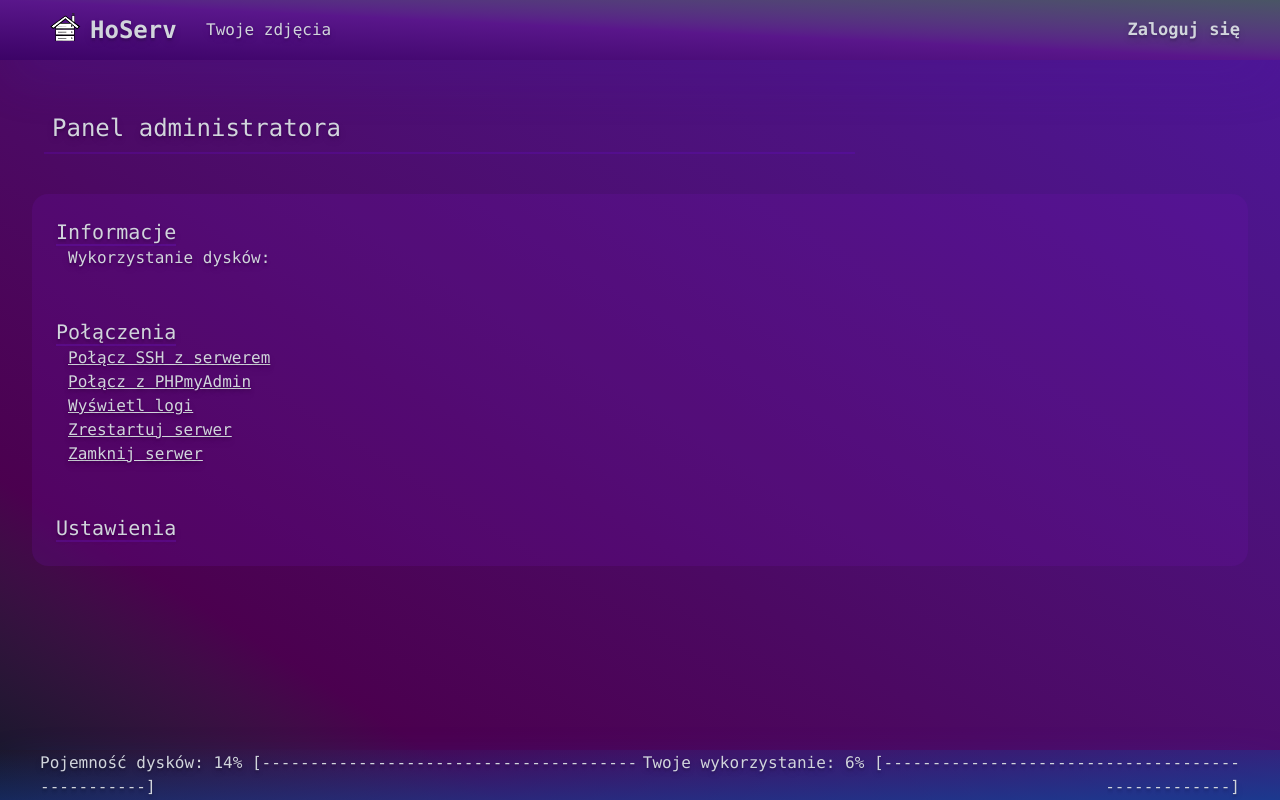
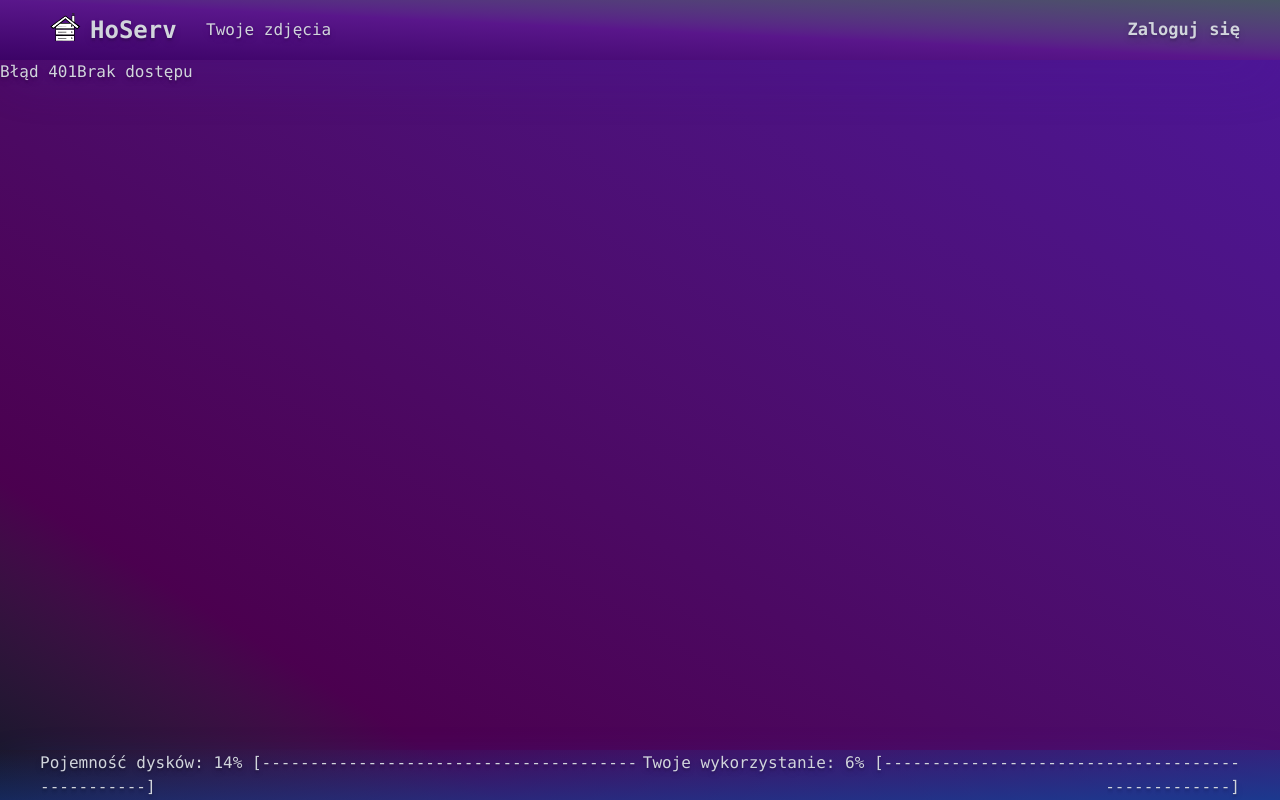
Before and after one commit to oncatt1/hoserv, a React (Vite) app: page /admin in a window 1280 px wide. Built offline with nearby package versions, Linux system fonts and the light colour scheme; no server answers.

Commit message:
security changes

```diff
--- a/src/components/header.jsx
+++ b/src/components/header.jsx
@@ -5,9 +5,9 @@ import { useUserStore } from '../utils/auth';
 export default function Header(){
     const {user , fetchUser} = useUserStore();
     useEffect(() => {
-        console.log("changed user");
+        if(!user) return;
         fetchUser();
-    }, [fetchUser]);
+    }, [user]);
     return(
         <header className="h-[60px] 2xl:h-[80px] top-0 px-10 flex items-center justify-between
         bg-gradient-to-bl from-gray-600 dark:from-gray-900 via-purple-900 dark:via-zinc-800
--- a/src/pages/admin/admin.jsx
+++ b/src/pages/admin/admin.jsx
@@ -1,4 +1,9 @@
+import { useUserStore } from "../../utils/auth";
+import Unauthorized from "../unauthorized";
+
 export default function Admin(){
+    const {user , fetchUser} = useUserStore();
+    if(user != `${import.meta.env.ADMIN_NAME}`) return(<Unauthorized/>) //fix
     return(
         <div className="p-8">
             <div className="p-2 m-3 flex w-2/3 border-b-2 border-violet-700/20 dark:border-zinc-700/20 mb-10">
@@ -16,9 +21,7 @@ export default function Admin(){
                 <span className="text-xl border-b-2 border-violet-600/20 dark:border-zinc-600/20">Połączenia</span>
                 <div>
                     <div className="indent-3 underline">
-                        <span className="cursor-pointer">Połącz SSH z serwerem</span></div>
-                    <div className="indent-3 underline">
-                        <span className="cursor-pointer">Połącz z PHPmyAdmin</span></div>
+                        <span className="cursor-pointer"><a href="http://localhost/phpmyadmin/index.php?route=/" target="_blank">Połącz z PHPmyAdmin</a></span></div>
                     <div className="indent-3 underline">
                         <span className="cursor-pointer">Wyświetl logi</span></div>
                     <div className="indent-3 underline">
--- a/src/pages/profile.jsx
+++ b/src/pages/profile.jsx
@@ -32,16 +32,8 @@ export default function Profile(){
                 <span className="text-xl border-b-2 border-violet-600/20 dark:border-zinc-600/20">Informacje</span>
                 <div className="">
                     <div className="indent-3">Dostęp do: [nazwy tablic]</div><br />
-                    <div className="indent-3">Ilość dostępnych zdjęć: </div><br />
-                    <div className="indent-3">Wykorzystanie dysków: </div>
-                </div>
-            </div>
-            <div className="bg-purple-800/20 dark:bg-gray-800/20 p-6 rounded-b-2xl  ">
-                <span className="text-xl border-b-2 border-violet-600/20 dark:border-zinc-600/20">Ustawienia</span>
-                <div className="">
-                    <div className="indent-3">Zmień język:</div><br />
-                    <div className="indent-3">Sendfeetback: </div><br />
-                    <div className="indent-3">Usuń zdjęcia:</div>
+                    <div className="indent-3">Ilość dostępnych zdjęć: [ilość]</div><br />
+                    <div className="indent-3">Wykorzystanie dysków: [usage]</div>
                 </div>
             </div>
         </div>
--- /dev/null
+++ b/src/pages/unauthorized.jsx
@@ -0,0 +1,8 @@
+export default function Unauthorized(){
+    return(
+        <div>
+            <span>Błąd 401</span>
+            <span>Brak dostępu</span>
+        </div>
+    )
+}
```
Also changed, not shown: 1 other file (tests, documents, lock files or other folders).
